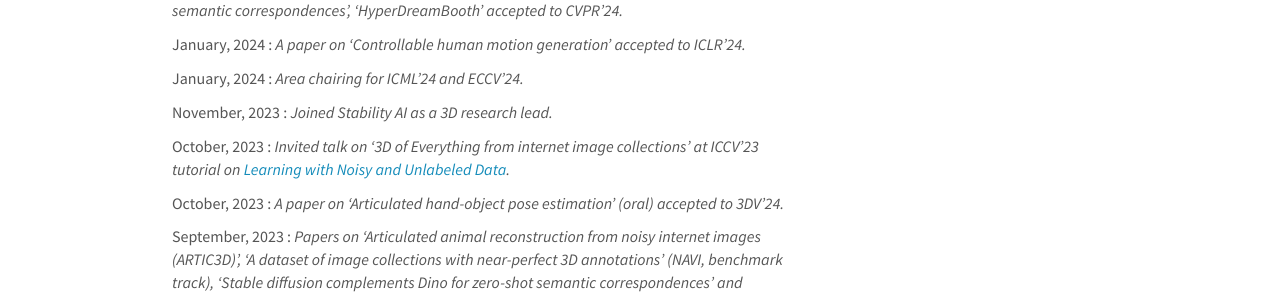
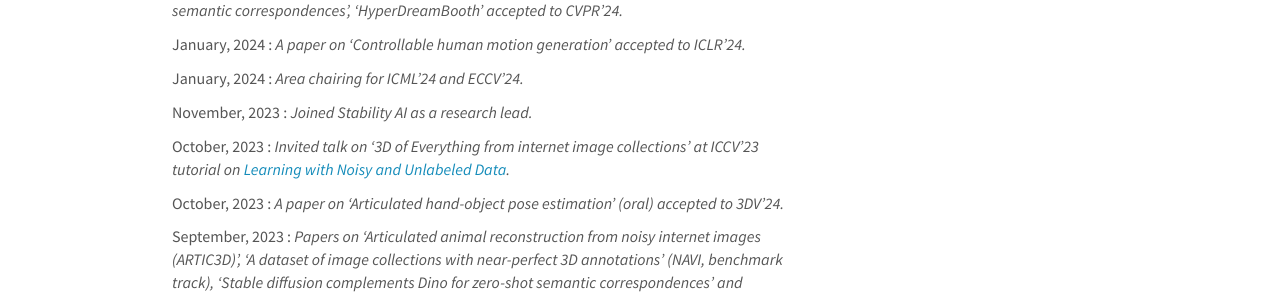
Before and after one commit to varunjampani/varunjampani.github.io, a Jekyll site: the page built from _pages/home.md, in a window 1280 px wide and 900 px high, scrolled down 352 px. Shown: the part 158-454 px from the top of the window. Built offline with Jekyll 4.4.1, drawn with Linux system fonts in a browser that asks for light colours; nearby versions of some CDN libraries.

Commit message:
Update news.yml

```diff
--- a/_data/news.yml
+++ b/_data/news.yml
@@ -11,7 +11,7 @@
   headline: Area chairing for ICML'24 and ECCV'24.
 
 - date: November, 2023
-  headline: Joined Stability AI as a 3D research lead.
+  headline: Joined Stability AI as a research lead.
 
 - date: October, 2023
   headline: Invited talk on '3D of Everything from internet image collections' at ICCV'23 tutorial on <a href="https://cvit.iiit.ac.in/summerschool2022/">Learning with Noisy and Unlabeled Data</a>.
```
